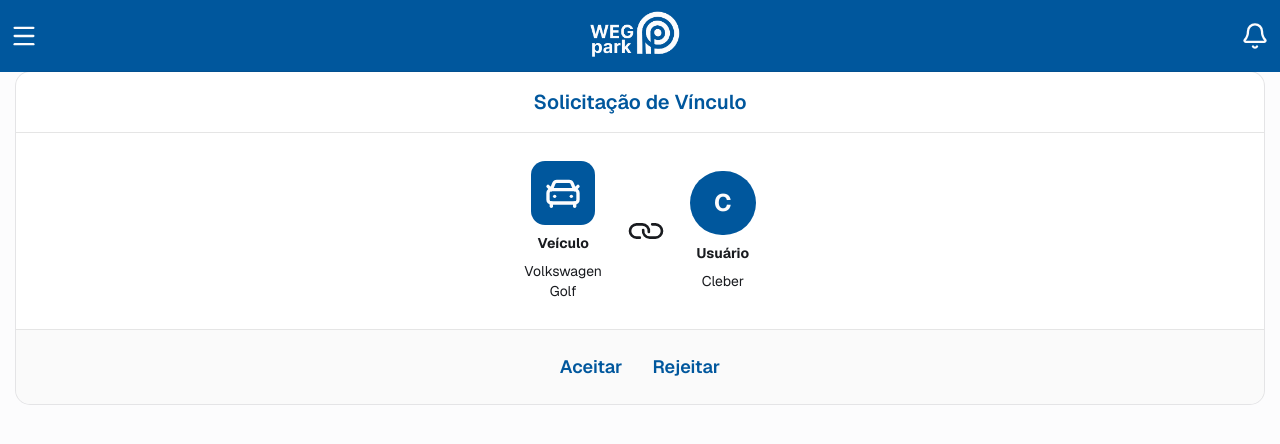
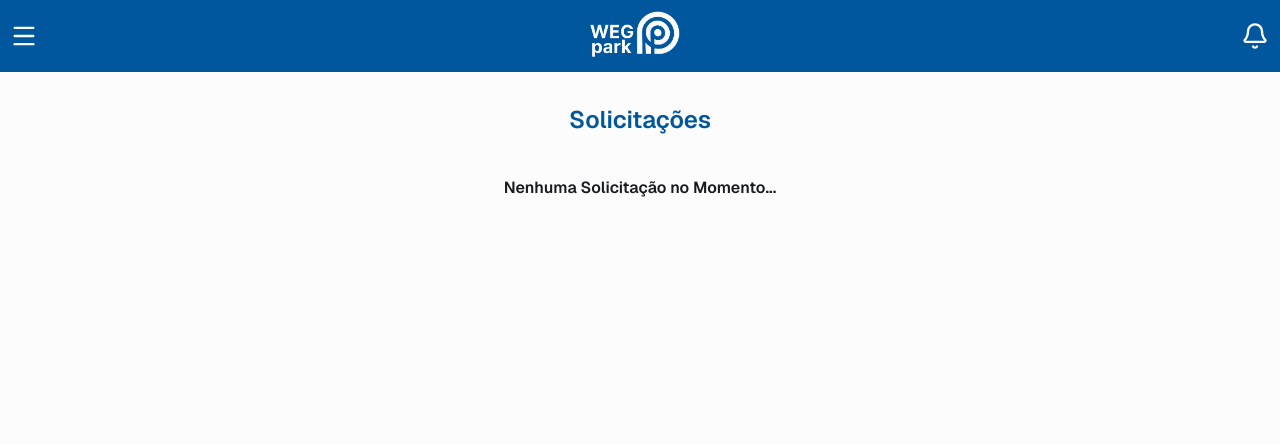
Before and after one commit to gustavoheck/WEGpark-Website, a Next.js app: page /solicitacoes in a window 1280 px wide. Shown: the top 444 px of the page. Built offline with nearby package versions, Linux system fonts and the light colour scheme.

Commit message:
feat: implemented request list and improved mock logic

```diff
--- a/src/app/(dashboard)/solicitacoes/page.tsx
+++ b/src/app/(dashboard)/solicitacoes/page.tsx
@@ -1,7 +1,8 @@
-import RequestCard from "@/features/requests/components/RequestCard";
+import RequestList from "@/features/requests/components/RequestList";
+import RequestListMock from "@/features/requests/mocks/RequestListMock";
 
 export default function Requests () {
     return (
-        <RequestCard />
+        <RequestList requests={RequestListMock}/>
     )
 }
--- a/src/features/requests/components/RequestCard.tsx
+++ b/src/features/requests/components/RequestCard.tsx
@@ -1,8 +1,14 @@
 import { Button } from "@/components/ui/button";
 import { Card, CardContent, CardFooter, CardHeader } from "@/components/ui/card";
 import { Car, CarFront, Link } from "lucide-react";
+import { Request } from "../types/Request";
 
-export default function RequestCard() {
+interface RequestCardProps {
+    request : Request
+
+}
+
+export default function RequestCard({request} : RequestCardProps) {
     return (
         <Card>
             <CardHeader className="text-center text-primary text-xl font-semibold border-b pb-4">
@@ -16,25 +22,25 @@ export default function RequestCard() {
                     <div className="flex flex-col gap-2">
                         <span className="text-center font-bold">Veículo</span>
                         <div className="flex flex-col">
-                            <span className="text-center">Volkswagen</span>
-                            <span className="text-center">Golf</span>
+                            <span className="text-center">{request.vehicle.brand}</span>
+                            <span className="text-center">{request.vehicle.model}</span>
                         </div>
 
                     </div>
 
                 </div>
                 <Link className="rotate-45 size-8 text-foreground" />
-                <div className="p-3 gap-2 flex flex-col">
-                    <div className="bg-primary rounded-full px-6 py-4 flex items-center justify-center">
-                        <p className="font-bold text-2xl text-white">C</p>
+                <div className="p-3 gap-2 flex flex-col justify-between items-center">
+                    <div className="bg-primary rounded-full size-16 flex items-center justify-center">
+                        <p className="font-bold text-2xl text-white">{request.user.name.charAt(0)}</p>
                     </div>
                     <div className="flex flex-col gap-2">
                         <span className="text-center font-bold">Usuário</span>
-                        <span className="text-center">Cleber</span>
+                        <span className="text-center">{request.user.name}</span>
                     </div>
                 </div>
             </CardContent>
-            <CardFooter className="flex items-center justify-center gap-2">
+            <CardFooter className="flex items-center justify-center gap-6">
                 <Button variant="link" className="text-lg font-semibold py-5">Aceitar</Button>
                 <Button variant="link" className="text-lg font-semibold py-5">Rejeitar</Button>
             </CardFooter>
--- /dev/null
+++ b/src/features/requests/components/RequestList.tsx
@@ -0,0 +1,27 @@
+import SectionTitle from "@/shared/components/atoms/SectionTitle"
+import RequestCard from "./RequestCard"
+import { Request } from "../types/Request"
+
+interface RequestListProps {
+    requests : Request[]
+}
+
+export default function RequestList({requests} : RequestListProps) {
+
+    requests = []
+    return (
+        <section>
+            <SectionTitle text="solicitações" />
+            <div className="flex flex-col gap-6 mb-6">
+                {requests.length === 0 && (
+                    <p className="text-center font-semibold text-foreground">Nenhuma Solicitação no Momento...</p>
+                )}
+                {requests.map((r) => {
+                    return (
+                        <RequestCard key={r.uuid} request={r}/>
+                    )
+                })}
+            </div>
+        </section>
+    )
+}
--- /dev/null
+++ b/src/features/requests/mocks/RequestListMock.ts
@@ -0,0 +1,25 @@
+import VehicleListMock from "@/shared/mocks/VehicleListMock";
+import { Request } from "../types/Request";
+import UserMock from "@/shared/mocks/UserMock";
+
+
+
+const RequestListMock : Request[] = [
+    {
+        uuid : "111-111",
+        vehicle : VehicleListMock[0],
+        user : UserMock
+    },
+    {
+        uuid : "222-222",
+        vehicle : VehicleListMock[1],
+        user : UserMock
+    },
+    {
+        uuid : "333-333",
+        vehicle : VehicleListMock[2],
+        user : UserMock
+    },
+]
+
+export default RequestListMock
--- /dev/null
+++ b/src/features/requests/types/Request.ts
@@ -0,0 +1,8 @@
+import User from "@/shared/types/User";
+import Vehicle from "@/shared/types/Vehicle";
+
+export interface Request {
+    uuid : string
+    vehicle : Vehicle
+    user : User
+}
```
